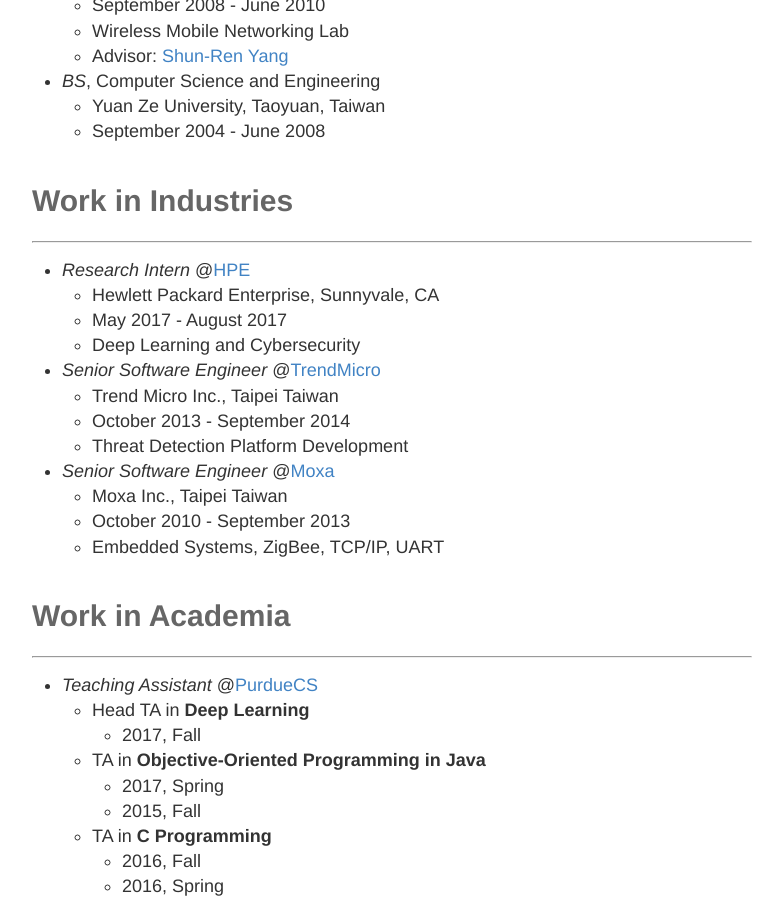
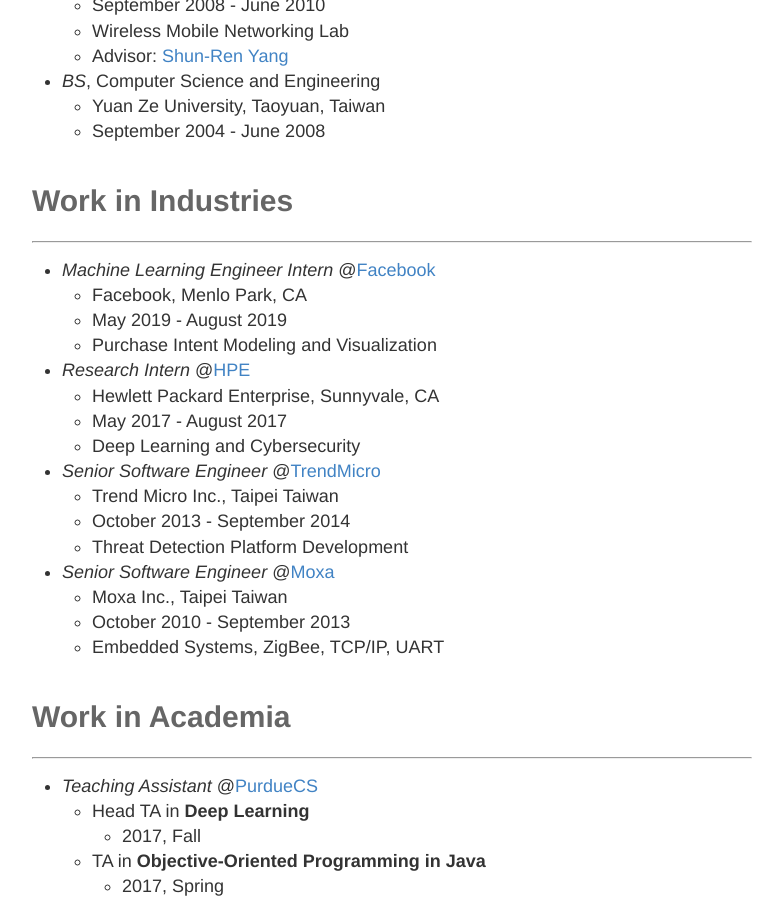
Before and after one commit to doug919/doug919.github.io, a Jekyll site: the page built from experience.md, in a window 1280 px wide and 900 px high, scrolled down 470 px. Shown: the whole window, without its empty margins (248-1031 px from the left). Built offline with Jekyll 4.4.1, drawn with Linux system fonts in a browser that asks for light colours.

Commit message:
update exp

```diff
--- a/experience.md
+++ b/experience.md
@@ -23,6 +23,10 @@
 
 # Work in Industries
 ---
+- *Machine Learning Engineer Intern* @[Facebook](https://www.facebook.com)
+  - Facebook, Menlo Park, CA
+  - May 2019 - August 2019
+  - Purchase Intent Modeling and Visualization
 - *Research Intern* @[HPE](https://www.hpe.com/us/en/home.html)
   - Hewlett Packard Enterprise, Sunnyvale, CA
   - May 2017 - August 2017
```
